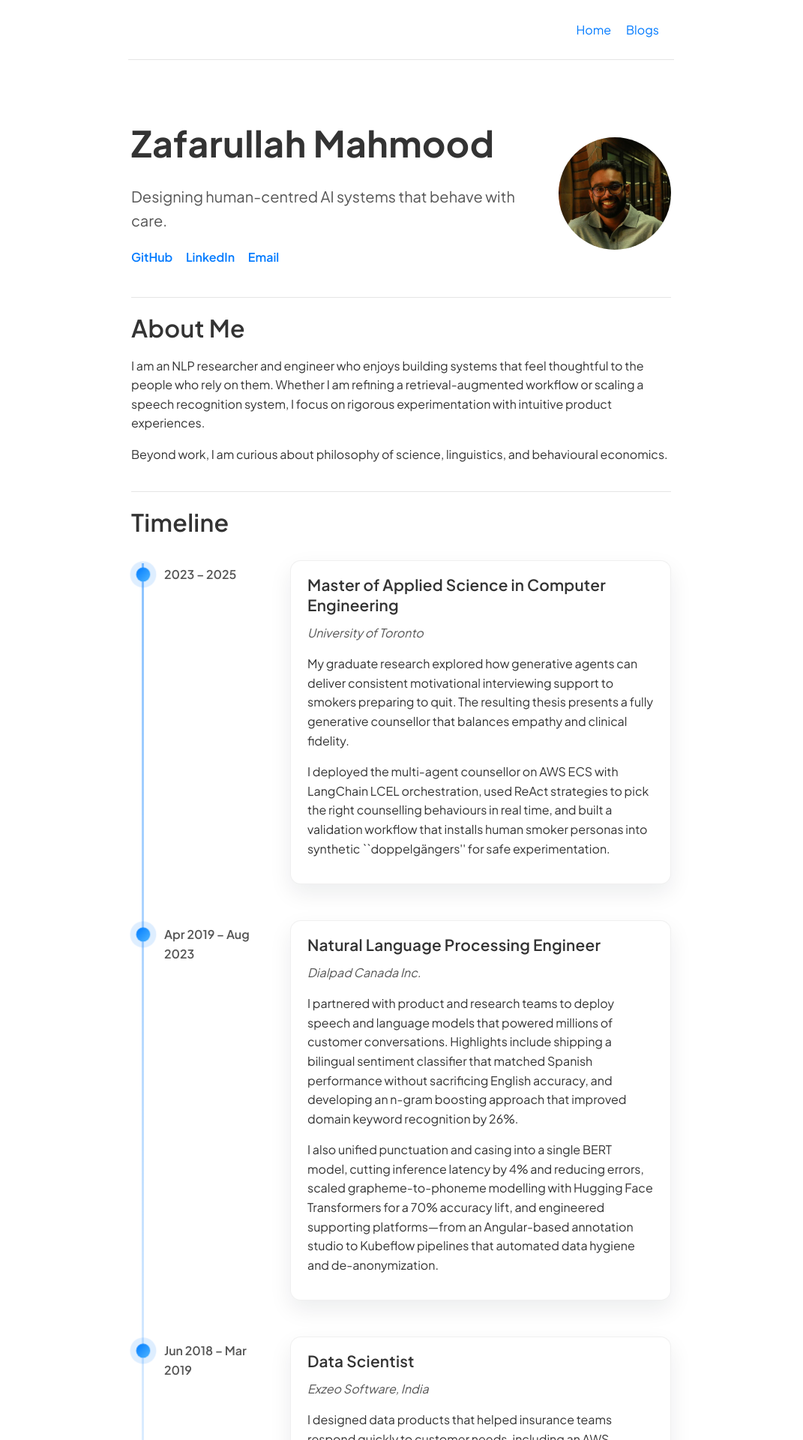
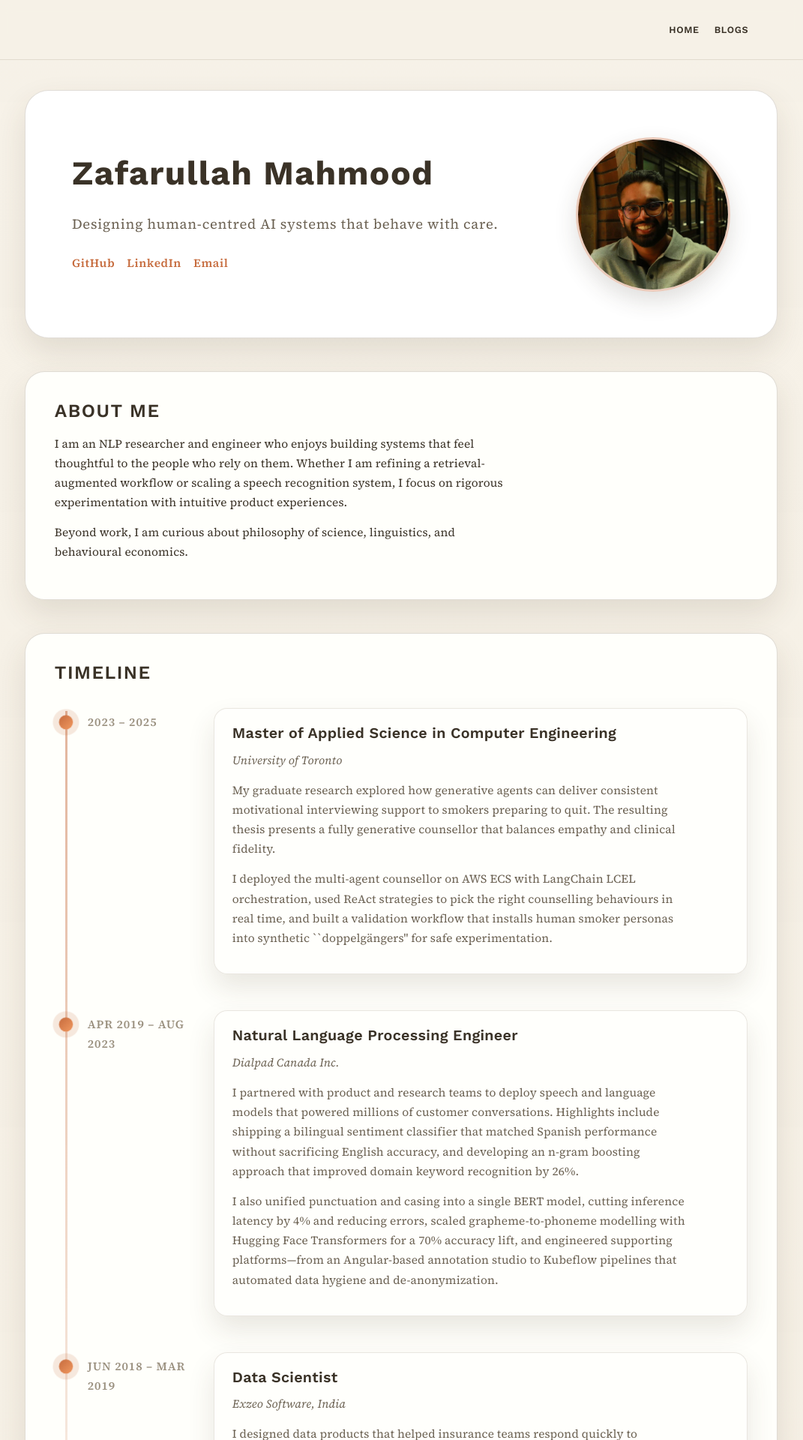
Before and after one commit to zaffnet/zaffnet.github.io, a Jekyll site: the page built from index.html, in a window 1280 px wide. Shown: the top 1920 px of the page at 75% size, without its empty margins (105-1176 px from the left). Built offline with Jekyll 4.4.1, drawn with Linux system fonts in a browser that asks for light colours.

Commit message:
Restyle homepage typography and palettes

```diff
--- a/_layouts/default.html
+++ b/_layouts/default.html
@@ -8,7 +8,7 @@
   <link rel="stylesheet" href="{{ "/assets/css/syntax.css" | relative_url }}">
   <link rel="preconnect" href="https://fonts.googleapis.com">
   <link rel="preconnect" href="https://fonts.gstatic.com" crossorigin>
-  <link href="https://fonts.googleapis.com/css2?family=Plus+Jakarta+Sans:wght@300;400;500;600;700&display=swap" rel="stylesheet">
+  <link href="https://fonts.googleapis.com/css2?family=Source+Serif+4:ital,wght@0,400;0,600;0,700;1,400&family=Work+Sans:wght@400;500;600;700&display=swap" rel="stylesheet">
   <link rel="icon" type="image/svg+xml" href="{{ "/assets/favicon.svg" | relative_url }}">
   <link rel="icon" type="image/png" sizes="32x32" href="{{ "/assets/favicon-32.png" | relative_url }}">
   <link rel="icon" type="image/png" sizes="192x192" href="{{ "/assets/favicon-512.png" | relative_url }}">
--- a/assets/css/style.css
+++ b/assets/css/style.css
@@ -1,24 +1,45 @@
+/* Typography & palette inspired by thekev.in */
+
 /* General styles */
 :root {
-  --text-primary: #333;
-  --text-secondary: #555;
-  --background-primary: #fff;
-  --accent-color: #007aff;
-  --border-color: #e5e5e5;
+  --text-primary: #3a3227;
+  --text-secondary: #6b6152;
+  --text-muted: #9a907f;
+  --background-primary: #f6f1e7;
+  --surface-card: rgba(255, 255, 252, 0.94);
+  --surface-elevated: #ffffff;
+  --accent-color: #c66b3d;
+  --border-color: rgba(133, 117, 96, 0.25);
+  --soft-shadow: 0 18px 40px rgba(73, 56, 36, 0.12);
   --header-height: 80px;
-  --font-family-base: 'Plus Jakarta Sans', 'Inter', -apple-system, BlinkMacSystemFont, 'Segoe UI', Roboto, 'Helvetica Neue', Arial, sans-serif;
-  --font-family-heading: 'Plus Jakarta Sans', 'Inter', -apple-system, BlinkMacSystemFont, 'Segoe UI', Roboto, 'Helvetica Neue', Arial, sans-serif;
+  --font-family-base: 'Source Serif 4', 'Georgia', 'Times New Roman', serif;
+  --font-family-heading: 'Work Sans', 'Segoe UI', 'Helvetica Neue', Arial, sans-serif;
+}
+
+html {
+  font-size: 15.4px;
 }
 
 body {
   font-family: var(--font-family-base);
-  line-height: 1.6;
+  line-height: 1.7;
   color: var(--text-primary);
-  background-color: var(--background-primary);
+  background: linear-gradient(180deg, rgba(246, 241, 231, 0.96), rgba(243, 235, 220, 0.88));
   margin: 0;
   padding: 0;
   -webkit-font-smoothing: antialiased;
   -moz-osx-font-smoothing: grayscale;
+}
+
+p,
+li {
+  font-size: 1rem;
+  letter-spacing: 0.01em;
+}
+
+p {
+  margin: 0.9rem 0;
+  max-width: 75ch;
 }
 
 .container {
@@ -28,18 +49,12 @@ body {
   box-sizing: border-box;
 }
 
-.container > header {
-  width: 60vw;
-  margin: 0 auto;
-  padding: 0 20px;
-  box-sizing: border-box;
-}
-
+.container > header,
 .container > main,
 .container > footer {
-  width: min(90vw, 1200px);
+  width: min(92vw, 1080px);
   margin: 0 auto;
-  padding: 0 20px;
+  padding: 0 clamp(1.5rem, 3vw, 3rem);
   box-sizing: border-box;
 }
 
@@ -50,20 +65,27 @@ a {
 
 a:hover {
   text-decoration: underline;
+  color: #9f4f23;
 }
 
-h1 { font-size: 2.5rem; }
-h2 { font-size: 2rem; }
-h3 { font-size: 1.5rem; }
-h4, h5, h6 { font-size: 1.25rem; }
+h1 { font-size: 2.4rem; }
+h2 { font-size: 1.9rem; }
+h3 { font-size: 1.45rem; }
+h4, h5, h6 { font-size: 1.2rem; }
 
 h1, h2, h3, h4, h5, h6 {
   font-family: var(--font-family-heading);
   font-weight: 600;
-  letter-spacing: 0.01em;
-  line-height: 1.3;
-  margin-top: 2em;
+  letter-spacing: 0.02em;
+  line-height: 1.32;
+  margin-top: 2.2em;
   margin-bottom: 0.5em;
+}
+
+h1 strong,
+h2 strong,
+h3 strong {
+  font-weight: 700;
 }
 
 /* Header */
@@ -71,6 +93,9 @@ header {
   height: var(--header-height);
   display: flex;
   justify-content: center;
+  background: rgba(246, 241, 231, 0.85);
+  backdrop-filter: blur(10px);
+  border-bottom: 1px solid rgba(133, 117, 96, 0.18);
 }
 
 header nav {
@@ -78,10 +103,22 @@ header nav {
   justify-content: space-between;
   align-items: center;
   height: 100%;
-  width: 60vw;
-  padding: 0 20px;
+  width: min(92vw, 1080px);
+  padding: 0 clamp(1.5rem, 3vw, 2.75rem);
   box-sizing: border-box;
-  border-bottom: 1px solid var(--border-color);
+}
+
+header nav ul a {
+  font-family: var(--font-family-heading);
+  font-weight: 600;
+  letter-spacing: 0.05em;
+  color: var(--text-primary);
+  text-transform: uppercase;
+  font-size: 0.82rem;
+}
+
+header nav ul a:hover {
+  color: var(--accent-color);
 }
 
 .nav-logo {
@@ -107,16 +144,16 @@ header nav ul {
 
 /* Main content */
 main {
-  padding: 40px 0;
+  padding: 48px 0 64px;
 }
 
 /* Footer */
 footer {
   text-align: center;
-  padding: 40px 0;
-  border-top: 1px solid var(--border-color);
+  padding: 48px 0;
   color: var(--text-secondary);
-  font-size: 0.9rem;
+  font-size: 0.85rem;
+  letter-spacing: 0.04em;
 }
 
 footer p {
@@ -124,16 +161,22 @@ footer p {
 }
 
 footer a {
-  color: var(--text-secondary);
+  color: var(--accent-color);
 }
 
 /* New Homepage Styles */
 .intro-section {
   display: flex;
   align-items: center;
-  padding: 40px 0;
-  gap: 40px;
+  gap: clamp(2rem, 6vw, 4rem);
   flex-wrap: wrap;
+  padding: clamp(2.5rem, 7vw, 4rem);
+  margin-bottom: 36px;
+  background: var(--surface-elevated);
+  border: 1px solid var(--border-color);
+  border-radius: 32px;
+  box-shadow: var(--soft-shadow);
+  backdrop-filter: blur(8px);
 }
 
 .intro-text {
@@ -143,35 +186,50 @@ footer a {
 
 .intro-text h1 {
   margin-top: 0;
-  font-size: 3rem;
+  font-size: clamp(2.4rem, 5vw, 2.9rem);
   font-weight: 700;
+  letter-spacing: 0.03em;
 }
 
 .intro-text .subtitle {
-  font-size: 1.25rem;
+  font-size: clamp(1.05rem, 2.6vw, 1.2rem);
   color: var(--text-secondary);
+  letter-spacing: 0.04em;
 }
 
 .intro-description {
-  margin-top: 1.2rem;
-  font-size: 1.05rem;
+  margin-top: 1.1rem;
+  font-size: 1rem;
   color: var(--text-secondary);
 }
 
 .contact-links {
-  margin-top: 20px;
+  margin-top: 24px;
+  display: flex;
+  flex-wrap: wrap;
+  gap: 16px;
 }
 
 .contact-links a {
-  margin-right: 15px;
   font-weight: 600;
+  letter-spacing: 0.04em;
+  padding-bottom: 4px;
+  border-bottom: 1px solid transparent;
+  transition: color 0.2s ease, border-color 0.2s ease;
+}
+
+.contact-links a:hover {
+  color: #9f4f23;
+  border-color: rgba(198, 107, 61, 0.4);
 }
 
 .intro-image img {
-  width: 150px;
-  height: 150px;
+  width: clamp(150px, 22vw, 200px);
+  height: clamp(150px, 22vw, 200px);
   border-radius: 50%;
   object-fit: cover;
+  box-shadow: 0 12px 30px rgba(58, 50, 39, 0.16);
+  border: 3px solid rgba(198, 107, 61, 0.35);
 }
 
 .intro-image {
@@ -182,12 +240,25 @@ footer a {
 }
 
 .content-section {
-  padding: 20px 0;
-  border-top: 1px solid var(--border-color);
+  margin-top: 44px;
+  padding: 36px clamp(1.5rem, 3vw, 3rem);
+  background: var(--surface-card);
+  border: 1px solid var(--border-color);
+  border-radius: 26px;
+  box-shadow: var(--soft-shadow);
+  backdrop-filter: blur(6px);
+}
+
+.content-section:first-of-type {
+  margin-top: 20px;
 }
 
 .content-section h2 {
   margin-top: 0;
+  color: var(--text-primary);
+  letter-spacing: 0.06em;
+  text-transform: uppercase;
+  font-size: 1.6rem;
 }
 
 /* Timeline */
@@ -208,7 +279,7 @@ footer a {
   top: 4px;
   bottom: 4px;
   width: var(--timeline-line-width);
-  background: linear-gradient(180deg, rgba(0, 122, 255, 0.45), rgba(0, 122, 255, 0));
+  background: linear-gradient(180deg, rgba(198, 107, 61, 0.5), rgba(198, 107, 61, 0));
 }
 
 .timeline-item {
@@ -230,32 +301,36 @@ footer a {
   width: var(--timeline-marker-diameter);
   height: var(--timeline-marker-diameter);
   border-radius: 50%;
-  background: linear-gradient(135deg, #007aff, #4fb6ff);
-  box-shadow: 0 0 0 6px rgba(0, 122, 255, 0.15);
+  background: linear-gradient(135deg, #c66b3d, #f19961);
+  box-shadow: 0 0 0 6px rgba(198, 107, 61, 0.18);
   animation: pulse 6s ease-in-out infinite;
 }
 
 .timeline-date {
   font-weight: 600;
-  color: var(--text-secondary);
+  color: var(--text-muted);
   padding-top: 6px;
+  letter-spacing: 0.06em;
+  text-transform: uppercase;
 }
 
 .timeline-body {
-  background: #ffffff;
-  border: 1px solid rgba(0, 0, 0, 0.06);
-  border-radius: 14px;
-  padding: 18px 22px;
-  box-shadow: 0 12px 30px rgba(15, 23, 42, 0.08);
+  background: rgba(255, 255, 252, 0.96);
+  border: 1px solid rgba(133, 117, 96, 0.18);
+  border-radius: 18px;
+  padding: 20px 24px;
+  box-shadow: 0 18px 36px rgba(73, 56, 36, 0.12);
 }
 
 .timeline-body h3 {
   margin-top: 0;
-  font-size: 1.3rem;
+  font-size: 1.28rem;
+  letter-spacing: 0.015em;
 }
 
 .timeline-body p {
   margin-top: 0.6rem;
+  color: var(--text-secondary);
 }
 
 .timeline-body p:first-of-type {
@@ -271,11 +346,11 @@ footer a {
   0%,
   100% {
     transform: scale(1);
-    box-shadow: 0 0 0 6px rgba(0, 122, 255, 0.15);
+    box-shadow: 0 0 0 6px rgba(198, 107, 61, 0.18);
   }
   50% {
     transform: scale(1.1);
-    box-shadow: 0 0 0 10px rgba(0, 122, 255, 0.1);
+    box-shadow: 0 0 0 10px rgba(198, 107, 61, 0.12);
   }
 }
 
@@ -293,11 +368,11 @@ footer a {
 }
 
 .skills-card {
-  background: #ffffff;
-  border: 1px solid rgba(15, 23, 42, 0.08);
-  border-radius: 18px;
+  background: rgba(255, 255, 252, 0.96);
+  border: 1px solid rgba(133, 117, 96, 0.18);
+  border-radius: 22px;
   padding: 24px;
-  box-shadow: 0 20px 45px rgba(15, 23, 42, 0.12);
+  box-shadow: var(--soft-shadow);
   display: flex;
   flex-direction: column;
   gap: 16px;
@@ -306,7 +381,7 @@ footer a {
 
 .skills-card:hover {
   transform: translateY(-6px);
-  box-shadow: 0 28px 50px rgba(15, 23, 42, 0.16);
+  box-shadow: 0 28px 50px rgba(73, 56, 36, 0.16);
 }
 
 .card-header {
@@ -319,13 +394,13 @@ footer a {
   width: 52px;
   height: 52px;
   border-radius: 16px;
-  background: linear-gradient(135deg, rgba(0, 122, 255, 0.15), rgba(0, 122, 255, 0.35));
+  background: linear-gradient(135deg, rgba(198, 107, 61, 0.18), rgba(241, 153, 97, 0.32));
   display: inline-flex;
   align-items: center;
   justify-content: center;
   font-size: 1.6rem;
-  color: #0052a3;
-  box-shadow: inset 0 0 0 1px rgba(0, 122, 255, 0.25);
+  color: #8d4317;
+  box-shadow: inset 0 0 0 1px rgba(198, 107, 61, 0.4);
   animation: float 8s ease-in-out infinite;
 }
 
@@ -342,8 +417,8 @@ footer a {
 
 .skill-badge {
   --badge-surface: #ffffff;
-  --badge-border: rgba(15, 23, 42, 0.12);
-  --badge-text: #0f172a;
+  --badge-border: rgba(90, 70, 48, 0.18);
+  --badge-text: #3a3227;
   display: inline-flex;
   align-items: center;
   gap: 0.65rem;
@@ -351,7 +426,7 @@ footer a {
   border-radius: 999px;
   background: var(--badge-surface);
   border: 1px solid var(--badge-border);
-  box-shadow: 0 8px 18px rgba(15, 23, 42, 0.08);
+  box-shadow: 0 8px 18px rgba(73, 56, 36, 0.12);
   color: var(--badge-text);
   text-decoration: none;
   transition: transform 0.25s ease, box-shadow 0.25s ease;
@@ -371,7 +446,7 @@ footer a {
 
 .skill-badge:hover {
   transform: translateY(-2px);
-  box-shadow: 0 14px 30px rgba(15, 23, 42, 0.16);
+  box-shadow: 0 14px 30px rgba(73, 56, 36, 0.18);
 }
 
 @keyframes float {
@@ -419,7 +494,9 @@ footer a {
   .intro-section {
     flex-direction: column;
     text-align: center;
+    align-items: center;
     gap: 24px;
+    padding: clamp(2rem, 10vw, 3rem);
   }
 
   .intro-text {
@@ -488,28 +565,11 @@ footer a {
 }
 
 /* Home layout */
-.home-container {
-  width: 100%;
-  max-width: 60vw;
+.home-container,
+.blog-container {
+  width: min(92vw, 1080px);
   margin: 0 auto;
-  padding: 0 1.5rem;
-  box-sizing: border-box;
-}
-
-/* Blog styles */
-.home-container {
-  width: 100%;
-  max-width: 60vw;
-  margin: 0 auto;
-  padding: 0 1.5rem;
-  box-sizing: border-box;
-}
-
-.blog-container {
-  width: 100%;
-  max-width: 60vw;
-  margin: 0 auto;
-  padding: 0 1.5rem;
+  padding: 0 clamp(1.5rem, 3vw, 3rem);
   box-sizing: border-box;
 }
 
```
